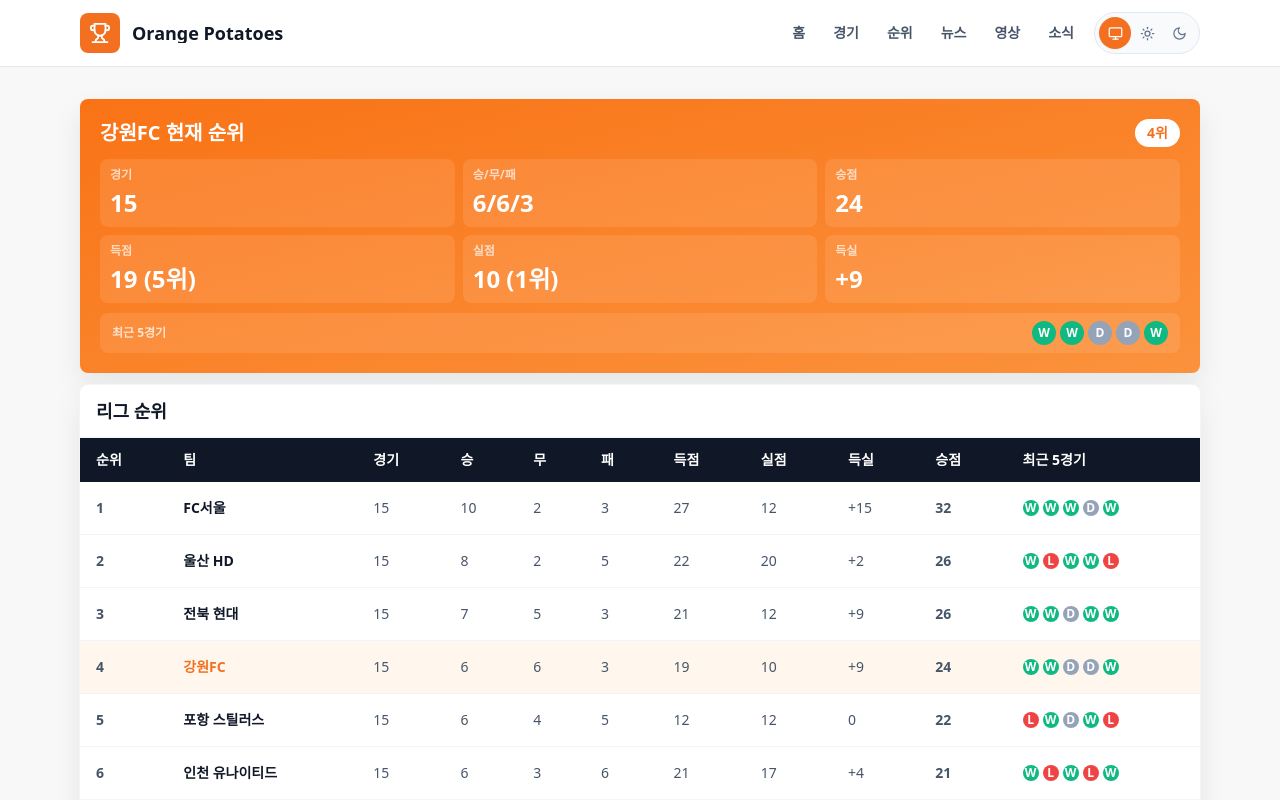
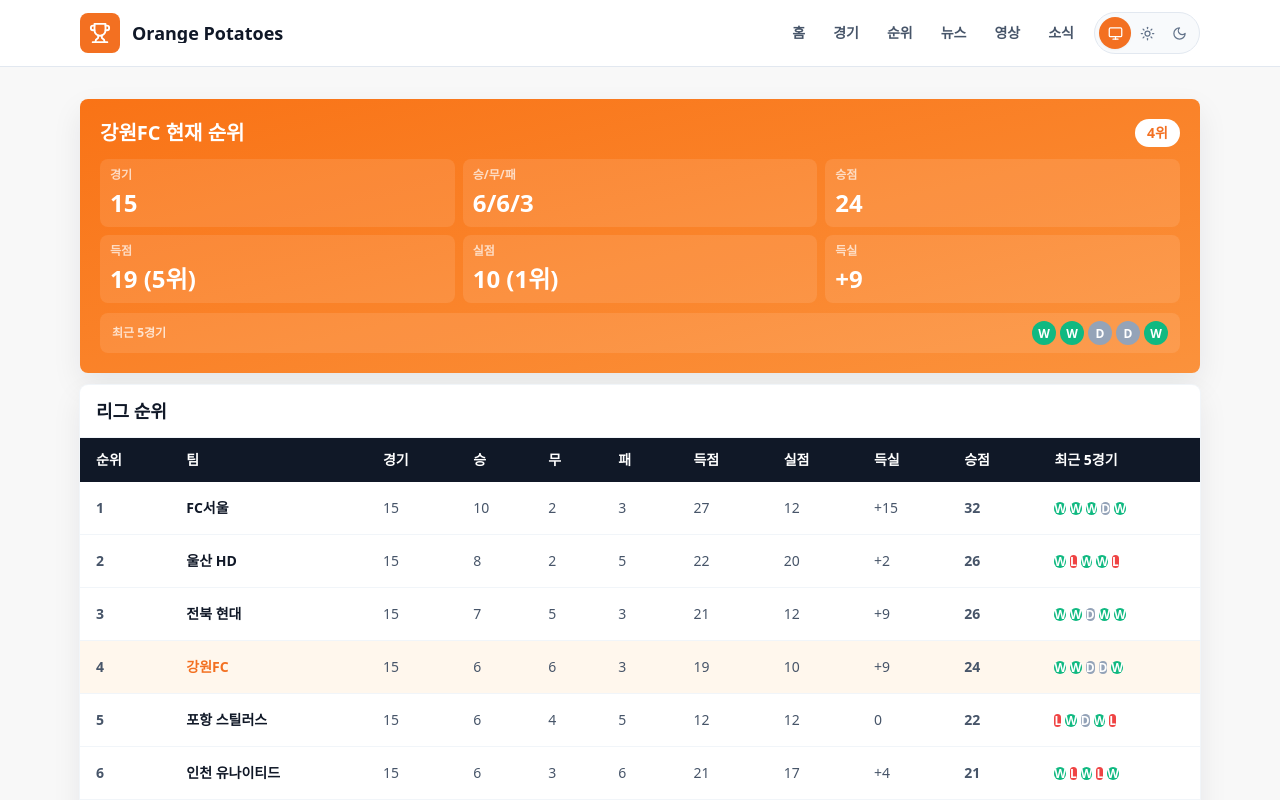
Before and after one commit to youngman0213/OrangePotatoes, a Next.js app: page /standings in a window 1280 px wide. Shown: the top 800 px of the page. Built offline with nearby package versions, Linux system fonts and the light colour scheme; no server answers.

Commit message:
Initial Gangwon FC fan hub

```diff
--- a/app/page.tsx
+++ b/app/page.tsx
@@ -168,7 +168,7 @@
           {(standing?.recentForm.length ? standing.recentForm : []).slice(0, 5).map((form, index) => (
             <span
               key={`${form}-${index}`}
-              className={`flex h-7 w-7 items-center justify-center rounded-full text-xs font-black text-white ${form === "W" ? "bg-gangwon-orange" : form === "D" ? "bg-slate-400" : "bg-red-500"}`}
+              className={`flex h-7 w-7 items-center justify-center rounded-full pt-px text-xs font-black leading-none text-white ${form === "W" ? "bg-gangwon-orange" : form === "D" ? "bg-slate-400" : "bg-red-500"}`}
             >
               {form}
             </span>
@@ -207,7 +207,7 @@
         {(standing?.recentForm.length ? standing.recentForm : []).slice(0, 5).map((form, index) => (
           <span
             key={`${form}-${index}`}
-            className={`flex h-5 w-5 items-center justify-center rounded-full text-[9px] font-black text-white ${form === "W" ? "bg-gangwon-orange" : form === "D" ? "bg-slate-400" : "bg-red-500"}`}
+            className={`flex h-5 w-5 items-center justify-center rounded-full pt-px text-[9px] font-black leading-none text-white ${form === "W" ? "bg-gangwon-orange" : form === "D" ? "bg-slate-400" : "bg-red-500"}`}
           >
             {form}
           </span>
--- a/components/StandingTable.tsx
+++ b/components/StandingTable.tsx
@@ -148,8 +148,8 @@
         <span
           key={`${team}-${index}-${result}`}
           className={classNames(
-            "flex items-center justify-center rounded-full text-xs font-black text-white",
-            compact ? "h-4 w-4 text-[9px]" : "h-6 w-6",
+            "flex items-center justify-center rounded-full pt-px text-xs font-black leading-none text-white",
+            compact ? "h-4.5 w-4.5 text-[9px]" : "h-6 w-6",
             result === "W" && "bg-emerald-500",
             result === "D" && "bg-slate-400",
             result === "L" && "bg-red-500"
```
